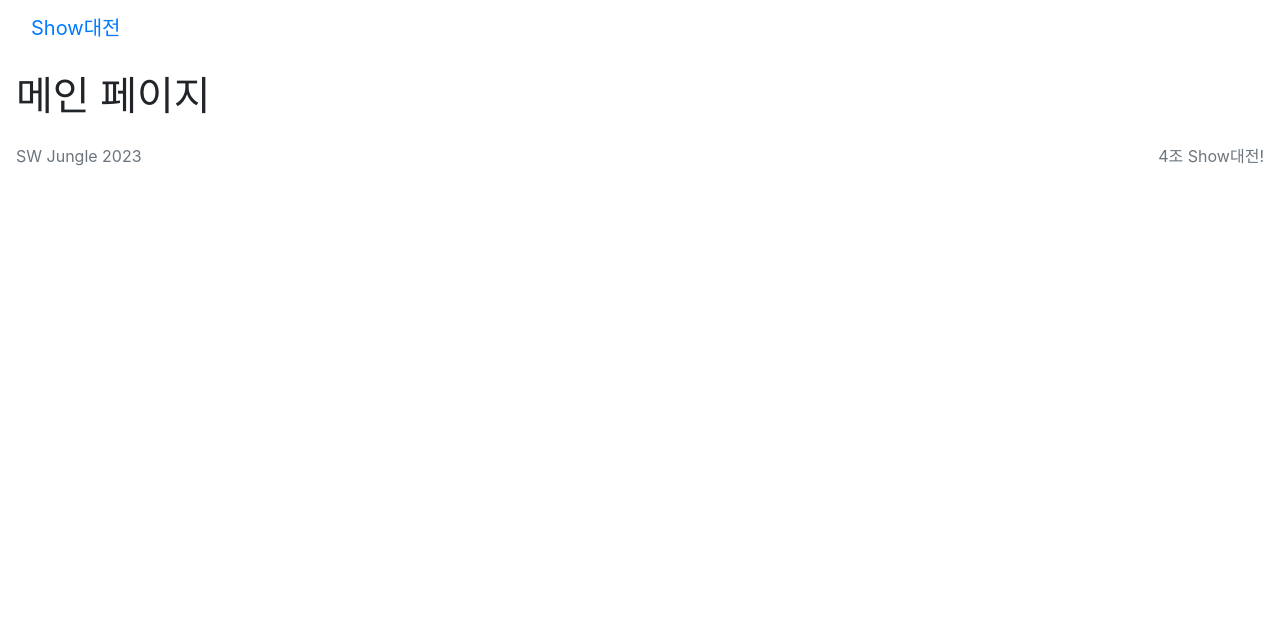
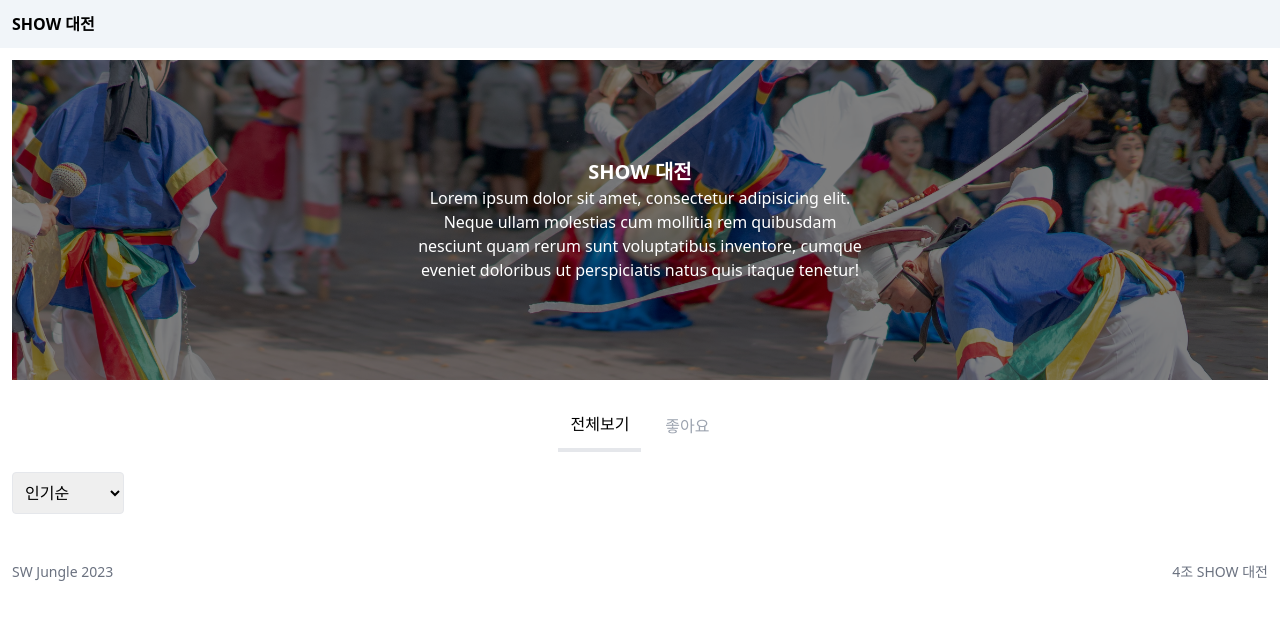
Before and after one commit to HyeonSeuk/Jungle-week-00, a Flask app: page / in a window 1280 px wide. Shown: the top 620 px of the page. Run offline with Flask 3, Linux system fonts and the light colour scheme; data that the repository does not hold is empty; some libraries are stand-ins or nearby versions.

Commit message:
tailwindcss로 변경, index.html, base.html UI구성

```diff
--- a/app.py
+++ b/app.py
@@ -4,7 +4,7 @@ from bson import ObjectId
 
 app = Flask(__name__)
 
-client = MongoClient('localhost',27017)
+client = MongoClient('localhost', 27017)
 db = client.dbjungle
 
 
@@ -12,20 +12,26 @@ db = client.dbjungle
 @app.route('/')
 def home():
     all_events = list(db.user.find({}))
-    print(all_events)
-    return render_template('index.html', template_events= all_events)
+    for e in all_events:
+        e['_id'] = str(e['_id'])
+    # print(all_events)
+    return render_template('index.html', template_events=all_events)
+
 
 @app.route('/favorite/<user_id>')
 def favorite(user_id):
     return render_template('index.html')
 
-@app.route('/register')
+
+@app.route('/signup')
 def register():
-    return 'register'
+    return 'signup'
+
 
 @app.route('/login')
 def login():
     return 'login'
 
+
 if __name__ == '__main__':
     app.run('0.0.0.0', port=5000, debug=True)
--- a/templates/base.html
+++ b/templates/base.html
@@ -5,14 +5,23 @@
     <meta name="viewport" content="width=device-width, initial-scale=1.0" />
 
     <!-- Bootstrap CSS -->
-    <link
+    <!-- <link
       rel="stylesheet"
       href="https://cdn.jsdelivr.net/npm/bootstrap@4.6.0/dist/css/bootstrap.min.css"
       integrity="sha384-B0vP5xmATw1+K9KRQjQERJvTumQW0nPEzvF6L/Z6nronJ3oUOFUFpCjEUQouq2+l"
       crossorigin="anonymous"
+    /> -->
+
+    <!-- TailwindCSS (dev) -->
+    <script src="https://cdn.tailwindcss.com"></script>
+
+    <!-- Material Icons -->
+    <link
+      href="https://fonts.googleapis.com/icon?family=Material+Icons"
+      rel="stylesheet"
     />
 
-    <!-- JS -->
+    <!-- JQuery -->
     <script
       src="https://cdn.jsdelivr.net/npm/jquery@3.5.1/dist/jquery.min.js"
       integrity="sha256-9/aliU8dGd2tb6OSsuzixeV4y/faTqgFtohetphbbj0="
@@ -24,20 +33,20 @@
       crossorigin="anonymous"
     ></script>
 
-    <title>Document</title>
+    <title>Show대전</title>
   </head>
   <body>
     <header>
-      <nav class="navbar bg-body-tertiary">
-        <div class="container-fluid">
-          <a class="navbar-brand" href="#">Show대전</a>
+      <nav class="w-full bg-slate-100">
+        <div class="container p-3">
+          <a class="font-bold" href="#">SHOW 대전</a>
         </div>
       </nav>
     </header>
     <main class="p-3">{% block content %} {% endblock %}</main>
-    <footer class="d-flex justify-content-between w-100 px-3 text-secondary">
+    <footer class="flex justify-between w-100 p-3 text-gray-500 text-sm">
       <p>SW Jungle 2023</p>
-      <p>4조 Show대전!</p>
+      <p>4조 SHOW 대전</p>
     </footer>
   </body>
 </html>
--- a/templates/index.html
+++ b/templates/index.html
@@ -1,17 +1,73 @@
 {% extends "base.html" %} {% block content %}
-<h1>메인 페이지</h1>
-<section class="container">
-  <div class="row">
-    {% for event in template_events %}
-    <div class="card col col-md-4" style="width: 18rem">
-      <div class="card-body">
-        <h5 class="card-title">{{ event['title']}}</h5>
-        <p class="card-text">{{ event['beginDt'] }}~{{event['endDt']}}</p>
-        <p class="card-text">{{ event['placeCdNm']}}</p>
-        <div class="card-text">⭐️</div>
-      </div>
-    </div>
-    {% endfor %}
+
+<!-- Banner section -->
+<section class="relative">
+  <div
+    class="bg-[url('static/image/banner.jpg')] w-full h-80 bg-cover bg-center"
+  ></div>
+  <div
+    class="absolute inset-0 flex flex-col items-center justify-center bg-black bg-opacity-50 text-white"
+  >
+    <h1 class="font-bold text-xl">SHOW 대전</h1>
+    <p class="max-w-md text-center font-light">
+      Lorem ipsum dolor sit amet, consectetur adipisicing elit. Neque ullam
+      molestias cum mollitia rem quibusdam nesciunt quam rerum sunt voluptatibus
+      inventore, cumque eveniet doloribus ut perspiciatis natus quis itaque
+      tenetur!
+    </p>
   </div>
 </section>
+
+<!-- Tabs & Sort Options -->
+<section class="mt-5 flex flex-col">
+  <div class="flex gap-3 justify-center items-center mb-5">
+    <button class="p-3 border-b-4">전체보기</button>
+    <button class="p-3 text-gray-400">좋아요</button>
+  </div>
+  <div class="items-self-end">
+    <select name="sort" class="p-2 border rounded mb-3">
+      <option value="like" selected>인기순</option>
+      <option value="name">이름순</option>
+      <option value="date">공연일자순</option>
+    </select>
+  </div>
+</section>
+
+<!-- Event List -->
+<section
+  class="grid grid-cols-1 gap-3 sm:grid-cols-2 md:grid-cols-3 lg:grid-cols-4 mb-3"
+>
+  {% for event in template_events %}
+  <div class="rounded-md border p-3 relative">
+    <h5 class="card-title">{{ event['title']}}</h5>
+    <small class="block text-gray-500"
+      >{{ event['beginDt'] }}~{{event['endDt']}}</small
+    >
+    <small class="block text-gray-500">{{ event['placeName']}}</small>
+    <div
+      id="fav-{{event["_id"]}}"
+      class="absolute bottom-2 right-2 flex justify-center items-center gap-2"
+    >
+      <button>
+        <span class="material-icons text-md text-rose-500">favorite</span>
+      </button>
+      <small>10</small>
+    </div>
+  </div>
+  {% endfor %}
+</section>
+
+<script>
+  // send fav request
+  async function postFav(id) {
+    try {
+      const response = await fetch('/fav', {method: 'POST'})
+      const data = await response.json()
+
+    } catch(err) {
+      console.log(err)
+    }
+  }
+
+</script>
 {% endblock content %}
```
Also changed, not shown: README.md, static/image/banner.jpg (added), 3 other files.
